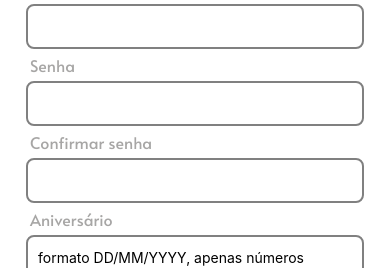
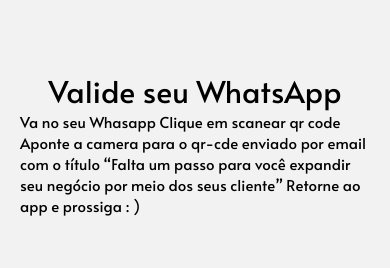
Before and after one commit to ThalisAntunesDaSilva/IndicaMais-app, a React Native app: screen /QrCode in a window 390 px wide. Shown: the part 279-547 px from the top of the page. Built offline with nearby package versions, Linux system fonts and the light colour scheme.

Commit message:
feat: add modal interation

```diff
--- /dev/null
+++ b/src/pages/QrCode/index.js
@@ -0,0 +1,23 @@
+import React, { useState } from 'react';
+import { View, Text, TextInput, TouchableOpacity, StyleSheet } from 'react-native';
+import { Feather } from '@expo/vector-icons';
+import styles from "./styles";
+
+export default function QrCode({navigation}) {
+
+
+  return (
+    <View style={styles.container}>
+        <Text style={styles.titleQrCode}>Valide seu WhatsApp</Text>
+
+      <Text style={styles.descriptionQrCode}>Va no seu Whasapp
+Clique em scanear qr code
+Aponte a camera para o qr-cde
+enviado por email com o título
+“Falta um passo para você
+expandir seu negócio por meio
+dos seus cliente”
+Retorne ao app e prossiga : )</Text>
+    </View>
+  );
+}
--- /dev/null
+++ b/src/pages/QrCode/styles.js
@@ -0,0 +1,19 @@
+import { StyleSheet } from "react-native";
+
+export default StyleSheet.create({
+  container: {
+    flex: 1,
+    alignItems: 'center',
+    justifyContent: 'center',
+    padding: 20
+  },
+  titleQrCode:{
+    fontFamily: 'Alata-Regular',
+fontSize: 30
+  },
+  descriptionQrCode:{
+    fontFamily: 'Alata-Regular',
+    fontSize: 15
+  }
+
+})
--- a/src/pages/Register/index.js
+++ b/src/pages/Register/index.js
@@ -41,10 +41,6 @@
     console.log(name)
   };
 
-  function toggleModalSucess(){
-    setModalVisible(!modalVisible);
-    navigation.navigate('LoginScreen');
-  }
 
   const onChangeEmailHandler = (email) => {
     setEmail(email);
@@ -97,6 +93,17 @@
       }
     }
   };
+
+  function toggleModalSucess(){
+    if(isAdmin) {
+      navigation.navigate('QrCode');
+    }else{
+      navigation.navigate('LoginScreen');
+    }
+    setModalVisible(!modalVisible);
+
+  }
+
 
  const validateFields = () => {
   let valid = true;
--- a/src/routes.js
+++ b/src/routes.js
@@ -9,6 +9,7 @@
 import Indications from "./pages/Indications/index";
 import Rewards from "./pages/Rewards";
 import RewardAdd from "./pages/RewardAdd";
+import QrCode from "./pages/QrCode"
 
 export default function Routes() {
     return (
@@ -16,6 +17,7 @@
       <Stack.Navigator screenOptions={{ headerShown: false }}>
       <Stack.Screen name="Register" component={Register} />
         <Stack.Screen name="Indication" component={Indication} />
+        <Stack.Screen name="QrCode" component={QrCode} />
         <Stack.Screen name="Home" component={Home} />
         <Stack.Screen name="LoginScreen" component={LoginScreen} />
         <Stack.Screen name="Indications" component={Indications} />
```
